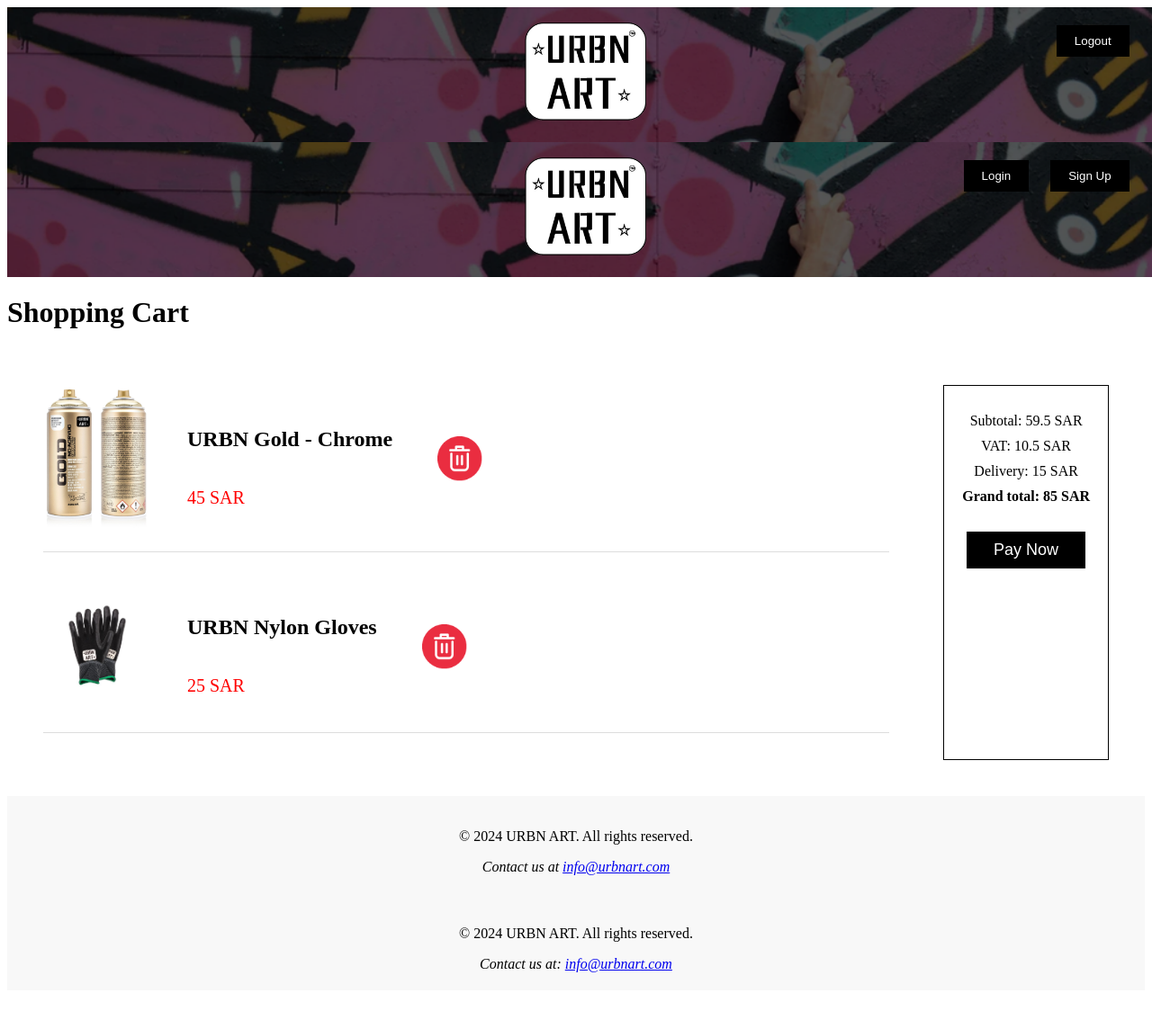
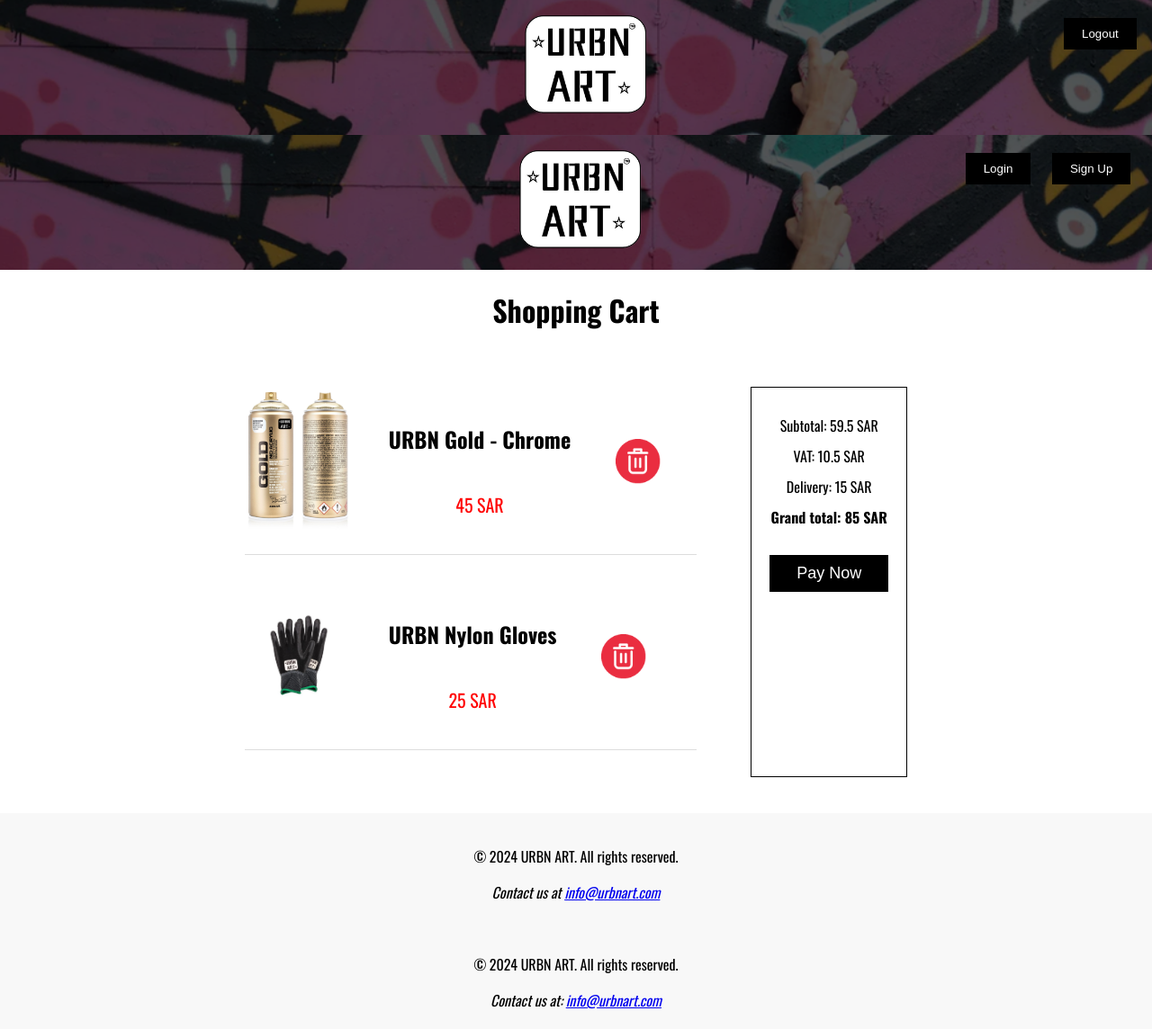
Before and after one commit to mohanad-s/URBN-ART, a PHP site: page /pages/cart.php in a window 1280 px wide. Shown: the whole page at 90% size. Before the commit the page ends 1081 px from the top, so only its background shows below. Run offline with PHP 8.4, Linux system fonts and the light colour scheme; the visitor is signed in with stand-in values (Sample User, id 1).

Commit message:
Changes to be committed: 	modified:   CSS/style.css 	new file:   index.php

```diff
--- a/CSS/style.css
+++ b/CSS/style.css
@@ -1,5 +1,22 @@
 /* Start of General Styles: styles that are applied to all pages */
+body {
+    font-family: 'Oswald', Arial, sans-serif; /* Use Oswald font for all text */
+    margin: 0; /* Remove default body margin */
+    padding: 0; /* Remove default body padding */
+    box-sizing: border-box; /* Ensure padding and border are included in total width and height */
+    display: flex; /* Use flexbox layout */
+    flex-direction: column; /* Arrange body content vertically */
+    min-height: 100vh; /* Ensure body takes full viewport height */
+}
 
+main {
+    flex: 1; /* Allow main content to grow and take available space */
+    display: flex; /* Use flexbox layout for main content */
+    flex-direction: column; /* Stack items vertically in main section */
+    justify-content: center; /* Center items vertically */
+    align-items: center; /* Center items horizontally */
+    text-align: center; /* Ensure text is centered */
+}
 
 /* Header Section */
 header {
--- /dev/null
+++ b/index.php
@@ -0,0 +1,4 @@
+<?php
+header("Location: pages/index.php");
+exit();
+?>
```
